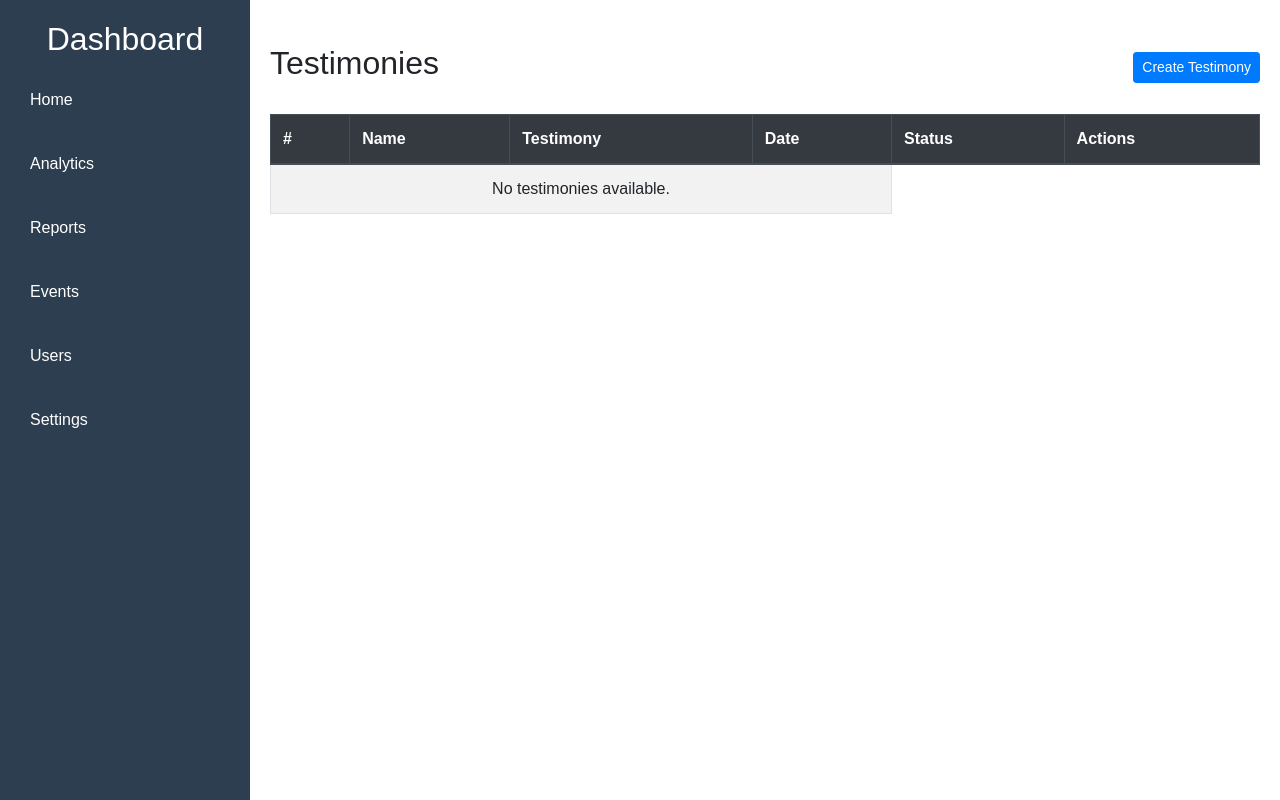
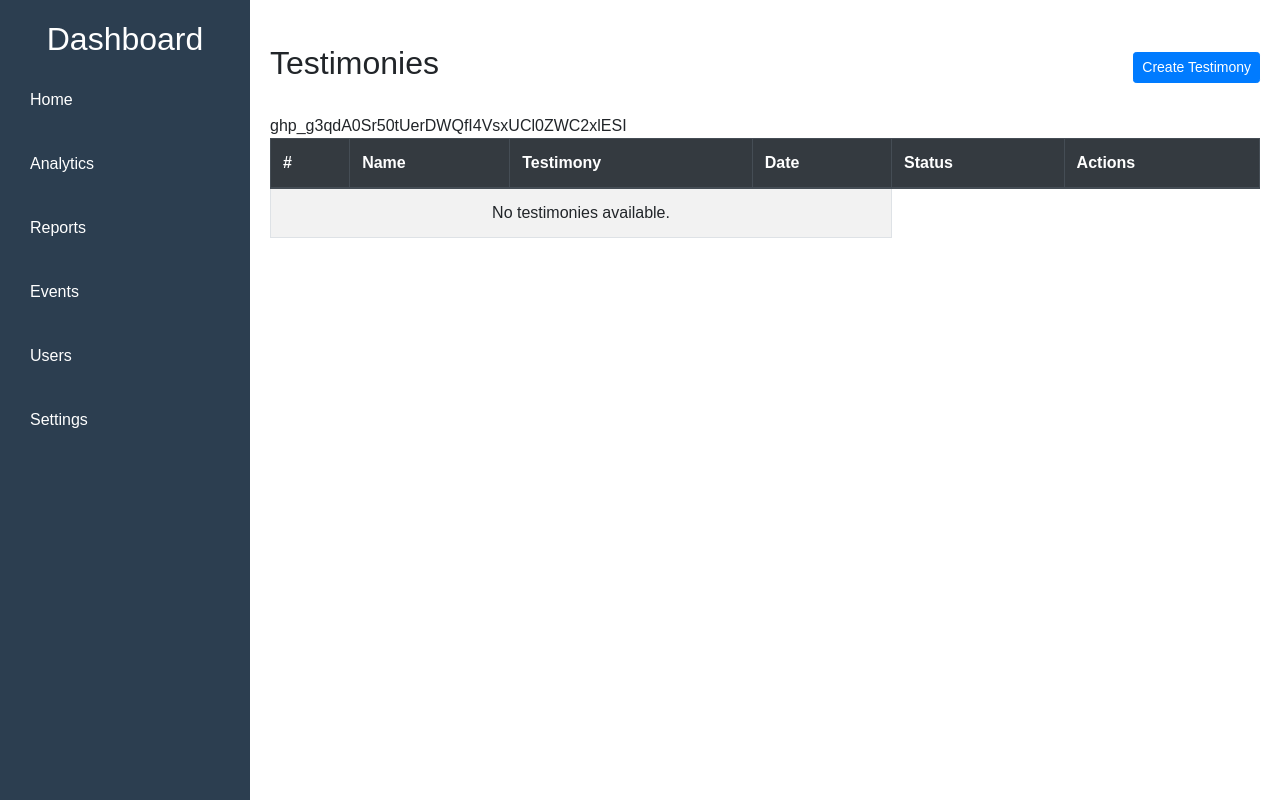
Before and after one commit to ezy-devs/dlcf-fideipoly, a Django app: page /testimonies in a window 1280 px wide. Run offline with Django 5.2, Linux system fonts and the light colour scheme; data that the repository does not hold is empty; some libraries are stand-ins or nearby versions.

```diff
--- a/dashboard/templates/dashboard/testimonies_list.html
+++ b/dashboard/templates/dashboard/testimonies_list.html
@@ -31,7 +31,7 @@
                     <th>Actions</th>
                 </tr>
             </thead>
-            <tbody>
+            <tbody>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
                 {% for testimony in testimonies %}
                 <tr>
                     <td>{{ forloop.counter }}</td>
```
